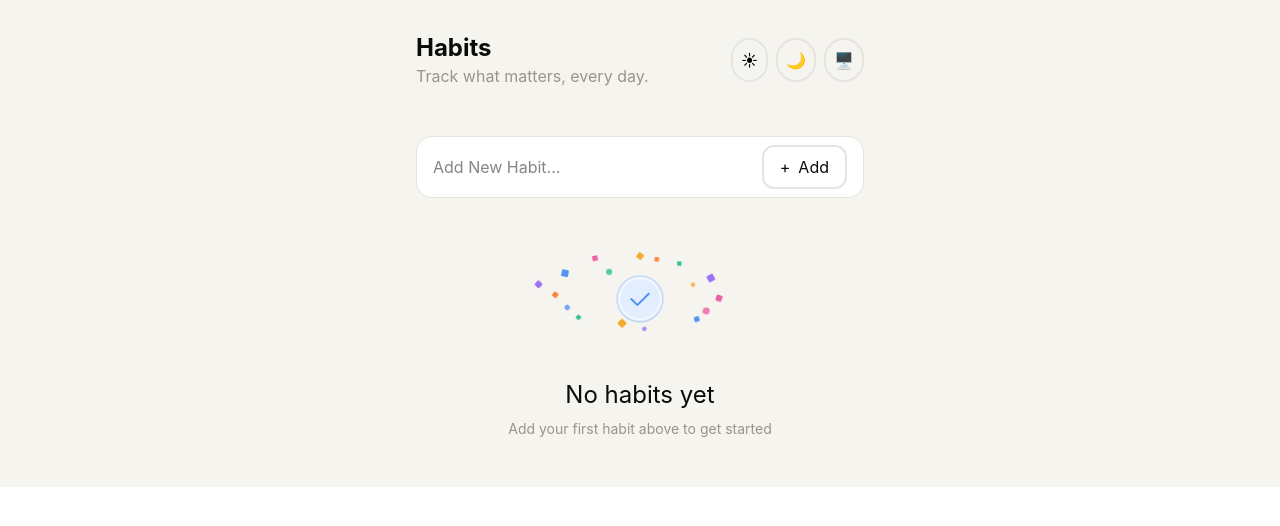
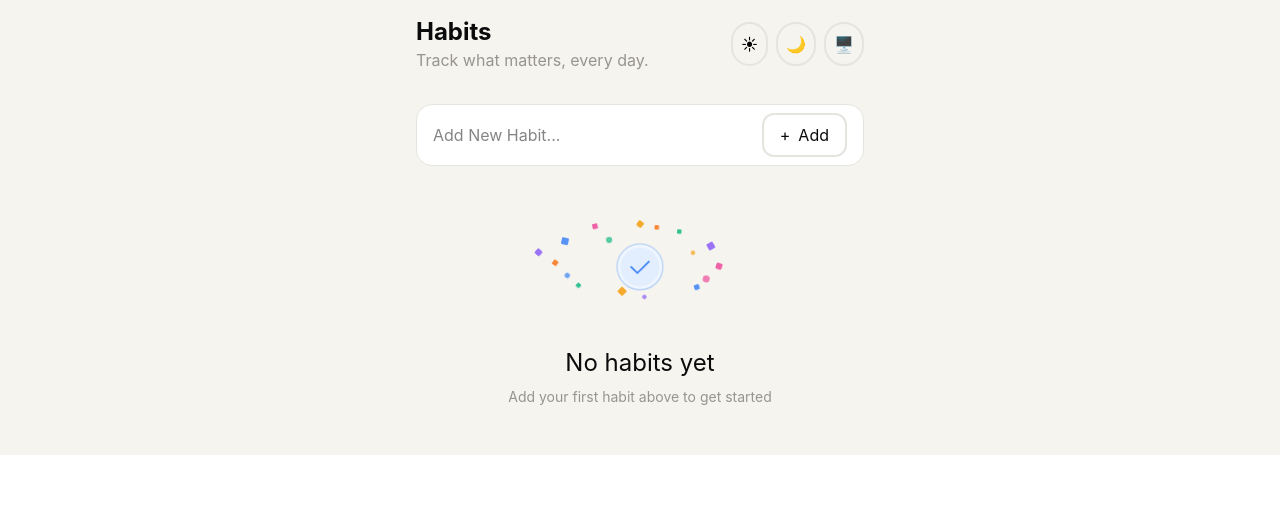
Before and after one commit to iabolfazl83/habit-tracker, a React (Vite) app: page / in a window 1280 px wide. Shown: the top 526 px of the page. Built offline with nearby package versions, Linux system fonts and the light colour scheme.

Commit message:
updated Header.tsx

```diff
--- a/src/components/Header.tsx
+++ b/src/components/Header.tsx
@@ -3,7 +3,7 @@
 export function Header() {
     return (
         <header className="w-full">
-            <div className="my-4 flex justify-between items-center gap-2">
+            <div className="flex justify-between items-center gap-2">
                 <div>
                     <h1 className="text-claude-text dark:text-[#c3c2b7] font-bold text-2xl">Habits</h1>
                     <p className="text-claude-mute-text">Track what matters, every day.</p>
```
